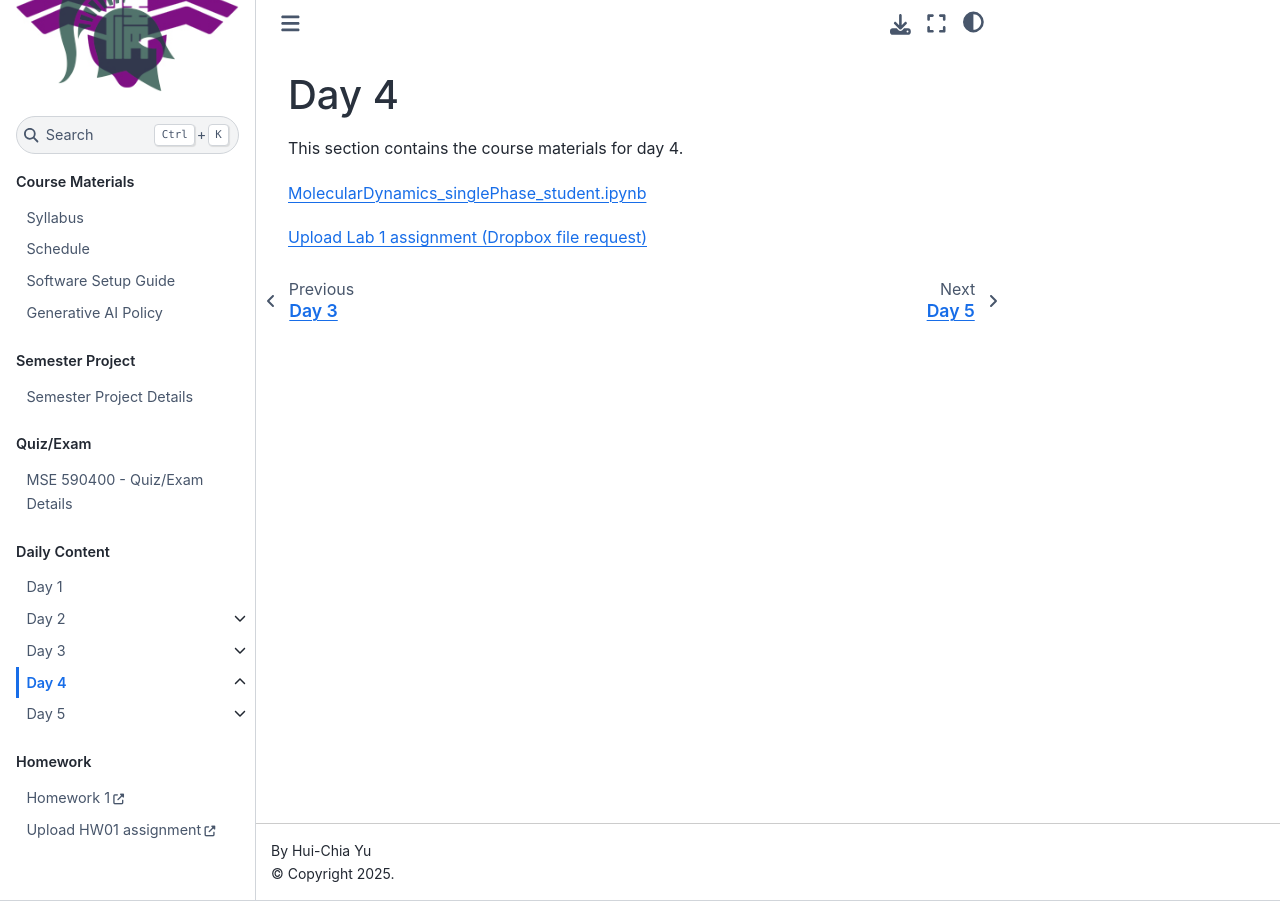
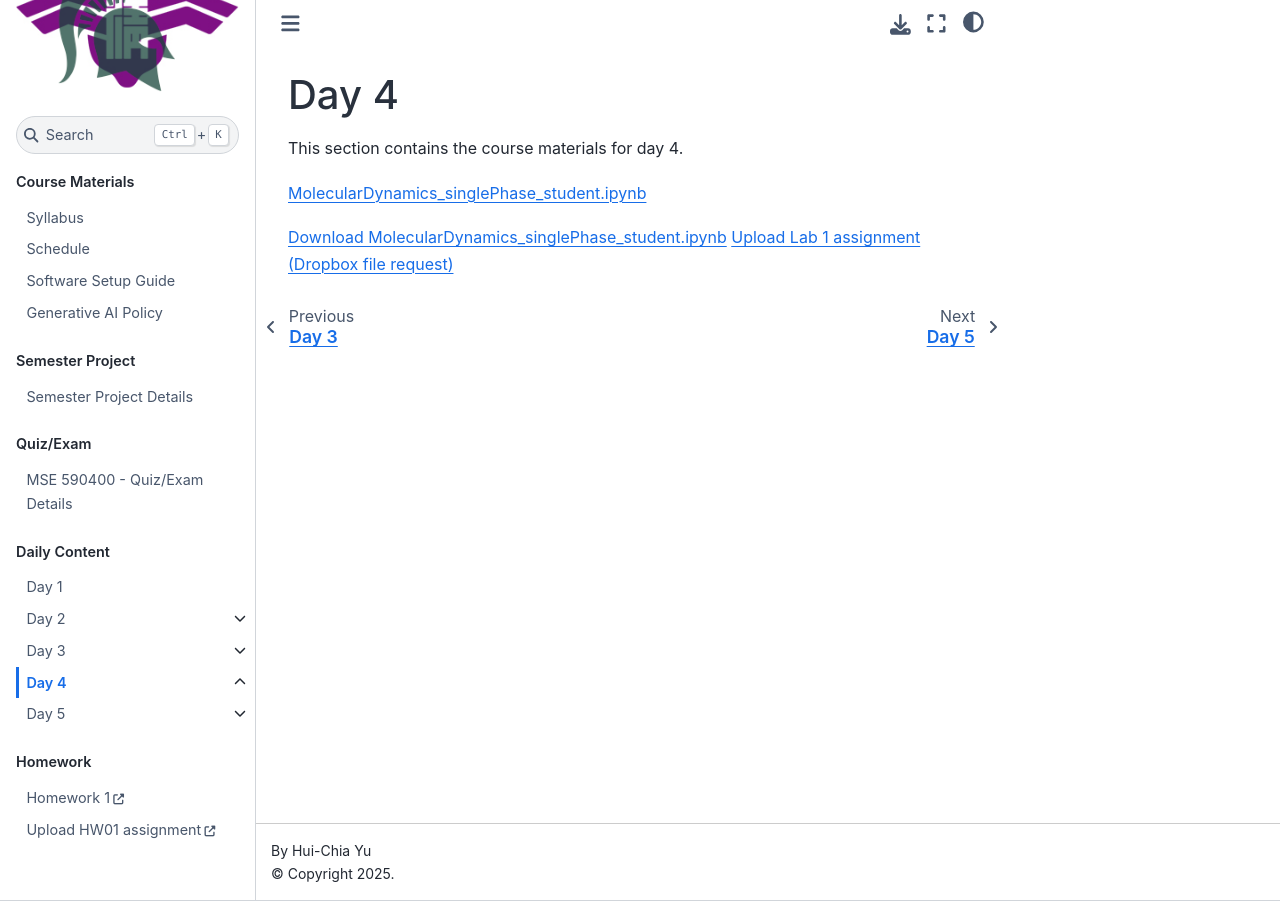
Before and after one commit to huichiayu/nth_mse.github.io, a Jupyter Book: the page built from section_files/day_4.md, in a window 1280 px wide. Built offline with Jupyter Book 1.0.4 settings and Sphinx 7.4.7 and the Sphinx Book theme 1.1.4, drawn with Linux system fonts in a browser that asks for light colours; pages that are not in the unit, such as notebooks, are missing from menus.

Commit message:
change ipynb to html

```diff
--- a/section_files/day_4.md
+++ b/section_files/day_4.md
@@ -7,5 +7,5 @@ This section contains the course materials for day 4.
 <!--
 [MolecularDynamics_twoPhase_student.ipynb](../daily/Day-04/MolecularDynamics_twoPhase_student.ipynb)
 -->
-
+<a href="../daily/Day-04/MolecularDynamics_singlePhase_student.ipynb" download>Download MolecularDynamics_singlePhase_student.ipynb</a>
 [Upload Lab 1 assignment (Dropbox file request)](https://www.dropbox.com/request/THSmmoQhSzJIg6xnEeSF)
```
